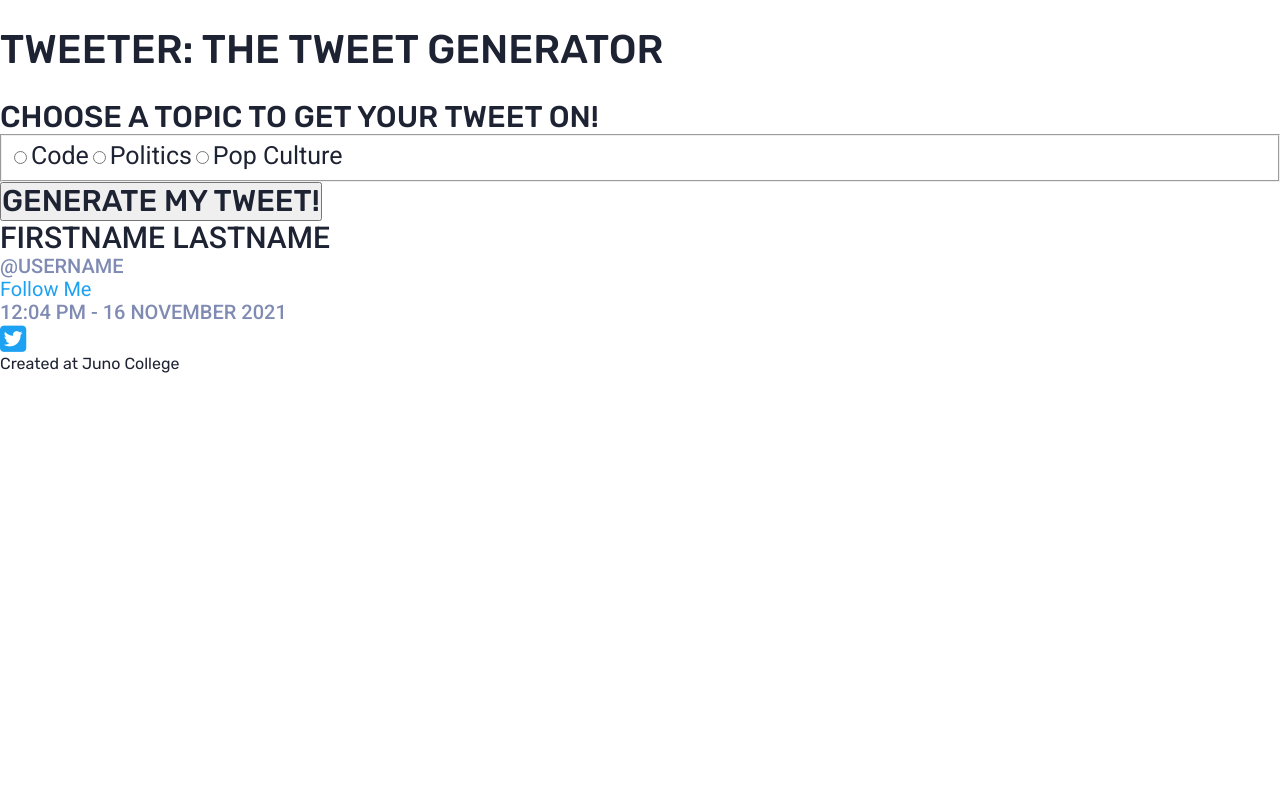
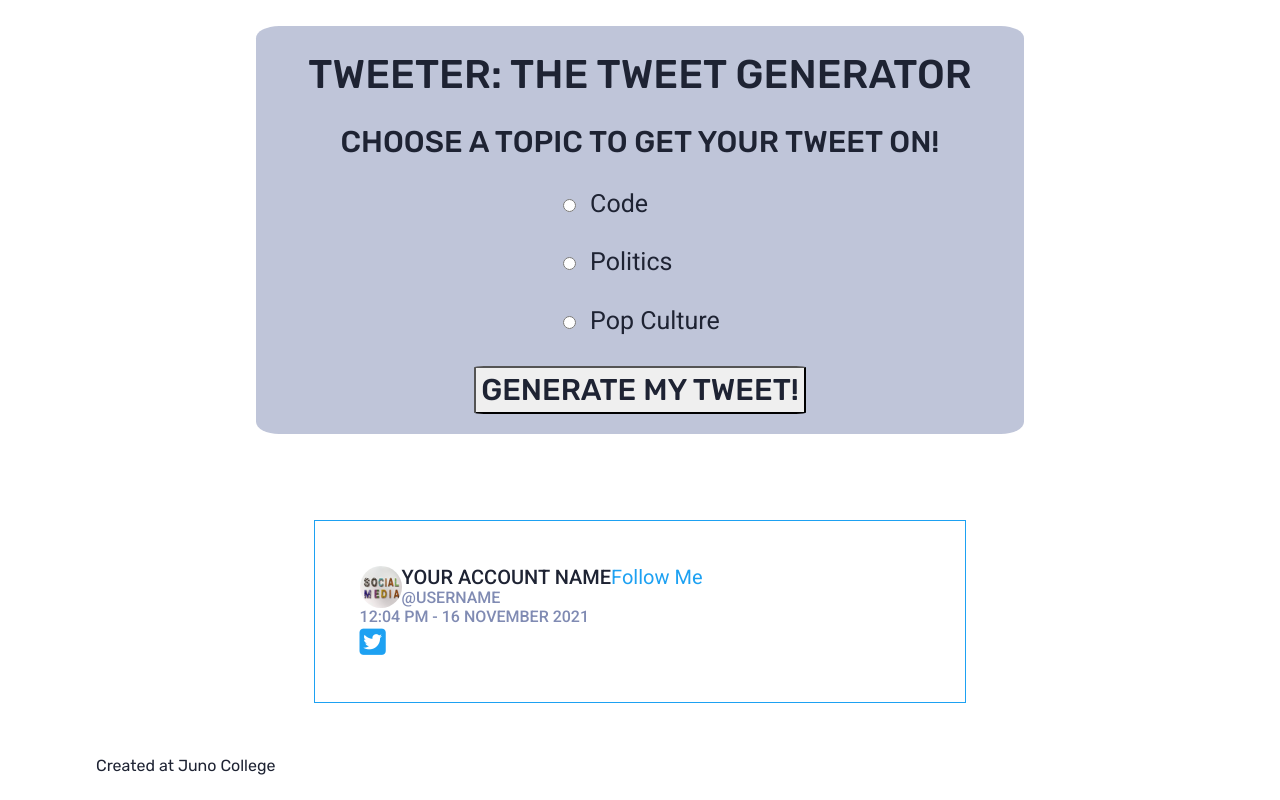
Before and after one commit to MarielleR/Marielle-Roberts-project-three, a plain HTML site: page index.html in a window 1280 px wide. Drawn offline with nearby package versions, Linux system fonts and the light colour scheme.

Commit message:
It's coming along, more changes

```diff
--- a/index.html
+++ b/index.html
@@ -1,5 +1,6 @@
 <!DOCTYPE html>
 <html lang="en">
+
 <head>
     <meta charset="UTF-8">
     <meta name="viewport" content="width=device-width, initial-scale=1.0">
@@ -7,62 +8,80 @@
     <link rel="stylesheet" href="styles/style.css">
     <!-- Google Font -->
     <link rel="preconnect" href="https://fonts.gstatic.com">
-    <link href="https://fonts.googleapis.com/css2?family=Roboto:wght@400;500&family=Rubik:wght@400;500&display=swap" rel="stylesheet">
+    <link href="https://fonts.googleapis.com/css2?family=Roboto:wght@400;500&family=Rubik:wght@400;500&display=swap"
+        rel="stylesheet">
     <!-- Font Awesome -->
     <script src="https://kit.fontawesome.com/5a7eceb3e6.js" crossorigin="anonymous"></script>
     <!-- CSS Link -->
 
 </head>
+
 <body>
     <header>
+        <div class="wrapper header-gen">
             <h1>Tweeter: The Tweet Generator</h1>
             <h2>Choose a topic to get your tweet on!</h2>
-    </header>
 
-    <main>
             <form action="" class="tweet-gen">
-            <fieldset>
+                <div class="radio-1">
                     <input type="radio" name="topic" id="code" value="code">
                     <label for="code">Code</label>
+                </div>
 
+                <div class="radio-2">
                     <input type="radio" name="topic" id="politics" value="politics">
                     <label for="politics">Politics</label>
+                </div>
 
+                <div class="radio-3">
                     <input type="radio" name="topic" id="pop-culture" value="pop-culture">
                     <label for="pop-culture">Pop Culture</label>
-            </fieldset>
-
+                </div>
+            </form>
             <div class="button-container">
                 <input type="submit" class="gen-btn" value="GENERATE MY TWEET!">
                 <label for="submit" class="sr-only"></label>
             </div>
-        </form>
+        </div>
+    </header>
+
+    <main>
+        <div class="wrapper">
 
             <div class="your-tweet-container">
                 <div class="row-1">
-                <img src="" alt="">
+                    <img src="merakist-CNbRsQj8mHQ-unsplash.jpg" alt="a sign that says, social media in a funky font">
                     <div class="handle">
-                    <h3>FirstName LastName</h2>
+                        <h3>YOUR ACCOUNT NAME</h2>
                             <h4>@username</h4>
                     </div>
                     <a class="follow-btn" href="https://twitter.com/m_robertz">Follow Me</a>
                 </div>
+
                 <div class="row-2">
                     <div class="dynamic-tweet">
                         <p></p>
                     </div>
+                </div>
+
+                <div class="row-3">
                     <h4>12:04 PM - 16 November 2021</h4>
                     <a href="https://twitter.com/"><i class="fab fa-twitter-square"></i></a>
                 </div>
             </div>
+
+        </div>
     </main>
 
     <footer>
+        <div class="wrapper">
             <a href="https://junocollege.com/">Created at Juno College</a>
+        </div>
     </footer>
 
 
     <script src='https://code.jquery.com/jquery-3.4.0.min.js'></script>
     <script src="script.js"></script>
 </body>
+
 </html>
--- /dev/null
+++ b/styles/sass/_body.scss
@@ -0,0 +1,19 @@
+.your-tweet-container {
+    background-color: $secondaryBackgroundColor;
+    display: inline-block;
+    width: 60%;
+    margin: 2% 20% 5% 20%;
+    text-align: left;
+    border: 1px $accentColor solid;
+    padding: 45px;
+}
+
+img {
+    height: 4.2rem;
+    width: 4.2rem;
+    border-radius: 50%;
+}
+
+.row-1 {
+    display: flex;
+}
--- a/styles/sass/_global.scss
+++ b/styles/sass/_global.scss
@@ -32,6 +32,6 @@ body {
 
 .wrapper {
     max-width: 1280px;
-    width: 90%;
+    width: 85%;
     margin: 0 auto;
 }
--- a/styles/sass/_header.scss
+++ b/styles/sass/_header.scss
@@ -0,0 +1,49 @@
+.header-gen {
+    background-color: $primaryBackgroundColor;
+    display: inline-block;
+    width: 60%;
+    // margin-left: 20%;
+    // margin-right: 20%;
+    // margin-top: 2%;
+    // margin-bottom: 5%;
+    margin: 2% 20% 5% 20%;
+    text-align: center;
+    border: $secondaryFontColor;
+    border-radius: 3%;
+        & h2 {
+            padding-bottom: 30px;
+        }
+            & label {
+                padding: 10px;
+            }
+}
+
+form {
+    display: flex;
+    flex-direction: column;
+    text-align: left;
+}
+
+.radio-1,
+.radio-2,
+.radio-3 {
+    padding-left: 40%;
+    padding-bottom: 30px;
+}
+
+.button-container {
+    padding-bottom: 20px;
+        & input {
+            padding: 5px;
+            border-radius: 3%;
+        }
+}
+
+a:hover,
+a:focus,
+input:hover,
+input:focus,
+label:hover,
+label:focus {
+    color: $accentColor;
+}
--- a/styles/sass/_typography.scss
+++ b/styles/sass/_typography.scss
@@ -20,11 +20,11 @@ h2 {
 }
 
 h3 {
-    @include fontSpecs ($roboto, 3rem, 500, $primaryFontColor);
+    @include fontSpecs ($roboto, 2rem, 500, $primaryFontColor);
 }
 
 h4 {
-    @include fontSpecs ($roboto, 2rem, 500, $secondaryFontColor);
+    @include fontSpecs ($roboto, 1.6rem, 500, $secondaryFontColor);
 }
 
 //labels, buttons, icon
--- a/styles/sass/style.scss
+++ b/styles/sass/style.scss
@@ -3,3 +3,4 @@
 @import 'typography';
 @import 'global';
 @import 'header';
+@import 'body';
```
Also changed, not shown: merakist-CNbRsQj8mHQ-unsplash.jpg (added), styles/style.css. Lines whose indentation alone changed are shown as unchanged.
